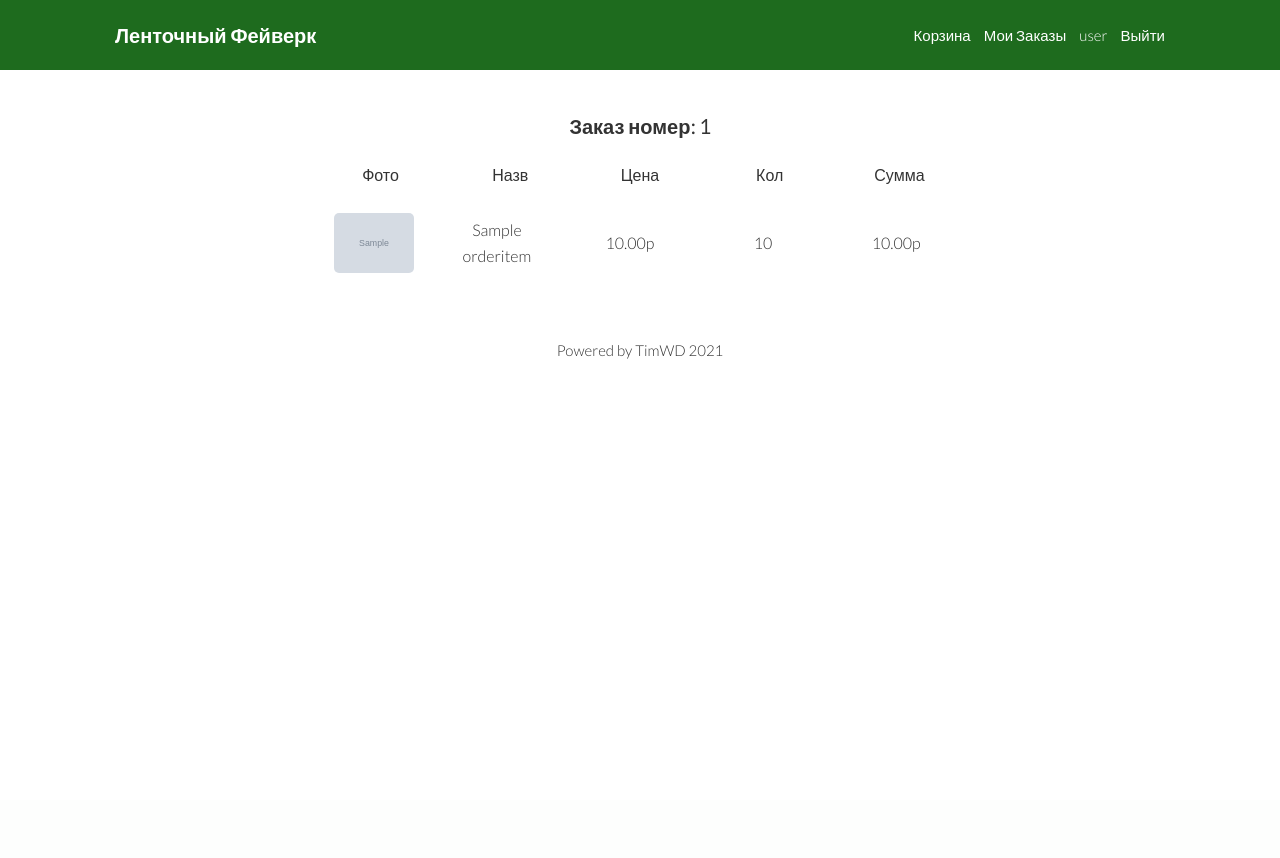
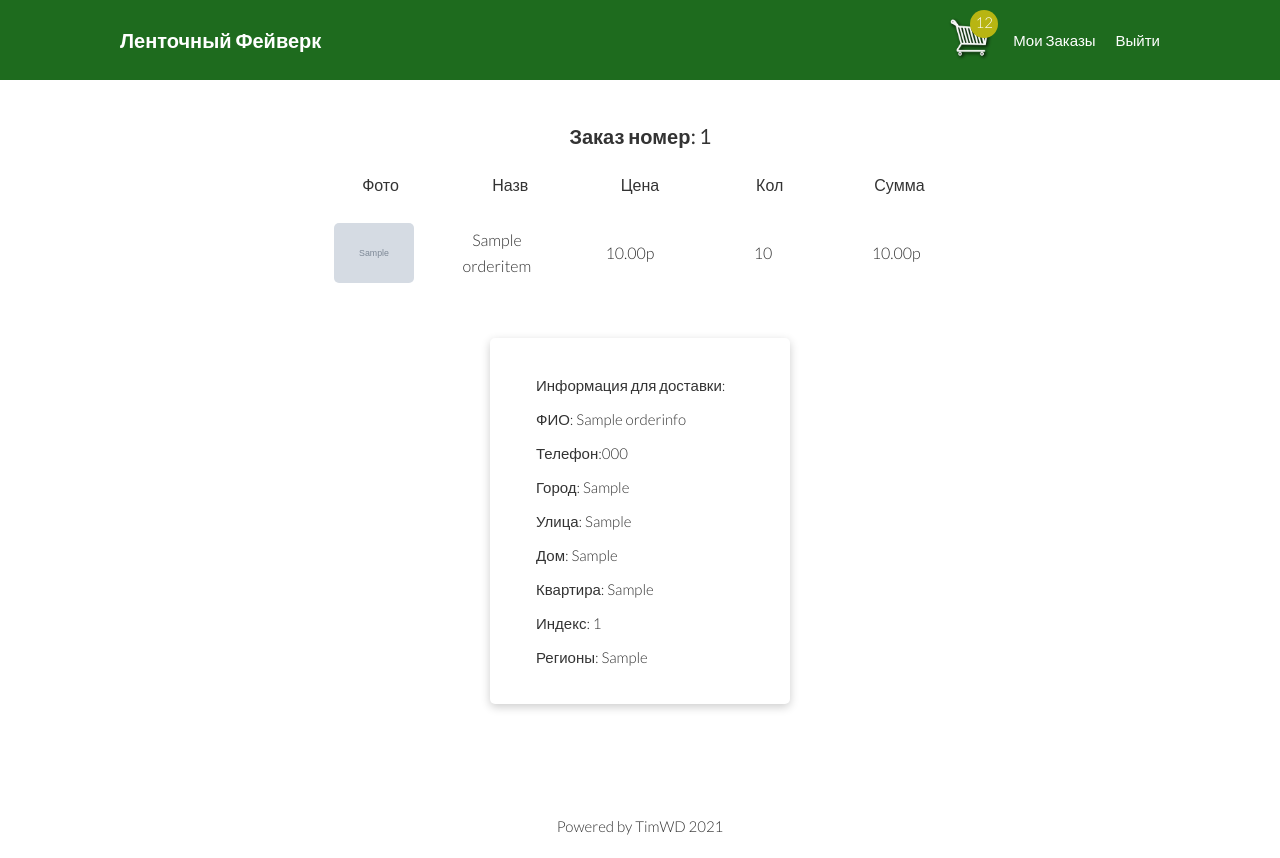
Before and after one commit to HeyIam-Tim/Ribbon-Firework-Project, a Django app: page /orderinfo-detail/1/ in a window 1280 px wide. Before the commit the page ends 359 px from the top, so only its background shows below. Run offline with Django 3.2, Linux system fonts and the light colour scheme; a user stored in the database is signed in; tables that the repository leaves empty hold one stand-in row (values such as "Sample post"); grey boxes marked "Sample" are stand-in pictures.

Commit message:
added cart image, add cart.js

```diff
--- a/ribbon/templates/ribbon/base.html
+++ b/ribbon/templates/ribbon/base.html
@@ -4,8 +4,8 @@
 <head>
     <meta charset="UTF-8">
     <meta name="viewport" content="width=device-width, initial-scale=1.0">
-    <!-- <link rel="stylesheet" href="{% static 'css/style.css' %}"> -->
-    <link rel="stylesheet" href="/static/css/style.css/">
+    <link rel="stylesheet" href="{% static 'css/style.css' %}">
+    <!-- <link rel="stylesheet" href="/static/css/style.css/">  -->
     <title>Ribbon</title>
 </head>
 <header>
@@ -17,6 +17,8 @@
 
         {% endblock content %}
     </div>
+
+    <script src="{% static 'js/cart.js' %}"></script>
 </body>
 <footer>
     {% include 'ribbon/footer.html' %}
--- a/ribbon/templates/ribbon/index.html
+++ b/ribbon/templates/ribbon/index.html
@@ -17,7 +17,7 @@
                         <div class="cta">
                             <a href="{% url 'ribbon-create' ribbon.id %}"><button>Купить</button></a>
                             {% if request.user.is_authenticated %}
-                            <button class="cart">Корзина</button>
+                            <button data-ribbonid="{{ribbon.id}}" class="cart cart-btn">Корзина</button>
                             {% endif %}
                         </div>
                         <h3>{{ribbon.price}} p</h3>
--- a/ribbon/templates/ribbon/navbar.html
+++ b/ribbon/templates/ribbon/navbar.html
@@ -1,16 +1,19 @@
+{% load static %}
 <section class="navbar">
     <div class="flex jc-sb container">
         <a href="{% url 'index' %}"><h1 class="logo">Ленточный Фейверк</h1></a>
         <nav>
+            <div class="flex">
                 {% if request.user.is_authenticated %}
-                <a href="">Корзина</a>
+                    <a class="cart-link" href=""><img src="{% static 'images/truetranscart.png' %}" alt="cartimg"><p class="cart-total">12</p></a>
                     <a href="{% url 'orderinfo-list' %}">Мои Заказы</a>
-                <a href="">{{request.user}}</a>
+                    <!-- <a href="">Привет, {{request.user}}</a> -->
                     <a href="{% url 'logout' %}">Выйти</a>
                 {% else %}
                     <a href="{% url 'login' %}">Войти</a>
                     <a href="{% url 'register' %}">Создать аккаунт</a>
                 {% endif %}
+            </div>
         </nav>
     </div>
 </section>
--- a/ribbon/templates/ribbon/orderinfo_detail.html
+++ b/ribbon/templates/ribbon/orderinfo_detail.html
@@ -20,6 +20,20 @@
                     <p>{{orderitem.item_total|floatformat:2}}p</p>
                 </div>
             {% endfor %}
+
+            <div class="card">
+                <div class="flex fd-col ai-start">
+                    <p>Информация для доставки:</p>
+                    <p>ФИО: {{orderinfo.customer_name}}</p>
+                    <p>Телефон:{{orderinfo.phone}}</p>
+                    <p>Город: {{orderinfo.city}}</p>
+                    <p>Улица: {{orderinfo.street}}</p>
+                    <p>Дом: {{orderinfo.building}}</p>
+                    <p>Квартира: {{orderinfo.apartment}}</p>
+                    <p>Индекс: {{orderinfo.zip_code}}</p>
+                    <p>Регионы: {{orderinfo.region}}</p>
+                </div>
+            </div>
         </div>
     </section>
 {% endblock content %}
--- a/ribbon/templates/ribbon/orderinfo_list.html
+++ b/ribbon/templates/ribbon/orderinfo_list.html
@@ -6,8 +6,6 @@
         <table>
             <tr>
               <td>Заказ</td>
-              <td class="hide">Имя</td>
-              <td class="hide">Телефон</td>
               <td>Дата заказа</td>
               <td class="hide">Кол</td>
               <td>Сумма</td>
@@ -17,8 +15,6 @@
                 {% if orderinfo %}
                 <tr>
                     <td><a href="{% url 'orderinfo-detail' orderinfo.id %}">{{orderinfo.id}}</a></td>
-                    <td class="hide"><a href="{% url 'orderinfo-detail' orderinfo.id %}">{{orderinfo.customer_name}}</a></td>
-                    <td class="hide"><a href="{% url 'orderinfo-detail' orderinfo.id %}">{{orderinfo.phone}}</a></td>
                     <td><a href="{% url 'orderinfo-detail' orderinfo.id %}">{{orderinfo.date_formated}}</a></td>
                     <td class="hide"><a href="{% url 'orderinfo-detail' orderinfo.id %}">{{orderinfo.get_quantity_total}}</a></td>
                     <td><a href="{% url 'orderinfo-detail' orderinfo.id %}">{{orderinfo.order_total|floatformat:2}}p</a></td>
--- a/ribbon/templates/ribbon/single_purchase.html
+++ b/ribbon/templates/ribbon/single_purchase.html
@@ -33,7 +33,11 @@
                         <p>Индекс: {{form.zip_code}}</p>
                         <br>
                         <p>Для жителей районов: <br>
-                            *Пример: Оренбургская обл, Акбулакский р-н, с. Павловка, ул. Центральная, дом 11, Индекс: 461551. {{form.region}}</p>
+                            *Пример: Оренбургская обл,
+                            Акбулакский р-н, с. Павловка,
+                            ул. Центральная, дом 11,
+                            Индекс: 461551. {{form.region}}
+                        </p>
                         <div class="flex jc-c">
                             <input type="submit" class="button" value="Сделать Заказ">
                         </div>
--- /dev/null
+++ b/static/js/cart.js
@@ -0,0 +1,27 @@
+console.log('hello')
+
+let cartBtns = document.querySelectorAll('.cart-btn')
+
+for (i=0; i<cartBtns.length; i++) {
+    cartBtns[i].addEventListener('click', function(){
+        console.log('click click')
+        let ribbonId = this.dataset.ribbonid
+        console.log('ADD ITEM: ', ribbonId)
+    })
+}
+
+let updateCart = (ribbonId) => {
+    let url = "{% url 'index' %}"
+    fetch(url, {
+        method:'POST',
+        headers:{
+            'Context-type':'application/json',
+            'X-CSRFToken':csrftoken,
+        },
+        body:JSON.stringify({'ribbonId':ribbonId})
+    })
+    .then(res => res.json())
+    .then(data => {
+        console.log('DATA: ', data)
+    })
+}
--- a/static/scss/_mobile.scss
+++ b/static/scss/_mobile.scss
@@ -6,7 +6,7 @@
     }
 
     .navbar {
-        height: 90px;
+        height: 110px;
 
         .flex {
             flex-direction: column;
@@ -14,6 +14,10 @@
 
             h1 {
                 font-size: 22px;
+            }
+
+            .flex {
+                flex-direction: row;
             }
         }
     }
--- a/static/scss/style.scss
+++ b/static/scss/style.scss
@@ -60,12 +60,32 @@ input[type='text'], input[type='password'], input[type='number'], textarea {
 
 .navbar {
     background-color: $green-color;
-    height: 70px;
+    height: 80px;
 
     a {
         color: $white-color;
-        margin: 0 5px;
+        margin: 0 10px;
         font-size: $main-font-size;
+
+    }
+
+    .cart-link {
+        position: relative;
+
+        img {
+            width: 45px;
+        }
+
+        p {
+            position: absolute;
+            top: -5px;
+            right: -5px;
+            background-color: $yellow-color;
+            border-radius: 50%;
+            width: 28px;
+            height: 28px;
+            text-align: center;
+        }
     }
 }
 
@@ -216,7 +236,6 @@ input[type='text'], input[type='password'], input[type='number'], textarea {
                 h4 {
                     font-weight: 300;
                     text-align: center;
-                    // margin: 0 5px;
                     margin-right: 10px;
                 }
 
@@ -253,14 +272,14 @@ input[type='text'], input[type='password'], input[type='number'], textarea {
     }
 
     table {
-        width: 80%;
+        width: 60%;
         margin: 0 auto;
 
         tr {
 
             td {
                 text-align: center;
-                padding: 10px 5px;
+                padding: 5px 5px;
 
                 a {
                     color: $dark-color;
@@ -306,6 +325,16 @@ input[type='text'], input[type='password'], input[type='number'], textarea {
                 font-size: 16px;
             }
         }
+
+        .card {
+            margin: 50px auto;
+            width: 300px;
+            padding: 30px 20px;
+
+            p {
+                padding: 5px 0;
+            }
+        }
     }
 }
 
```
Also changed, not shown: static/css/style.css, static/images/truetranscart.png (added). Lines whose indentation alone changed are shown as unchanged.
